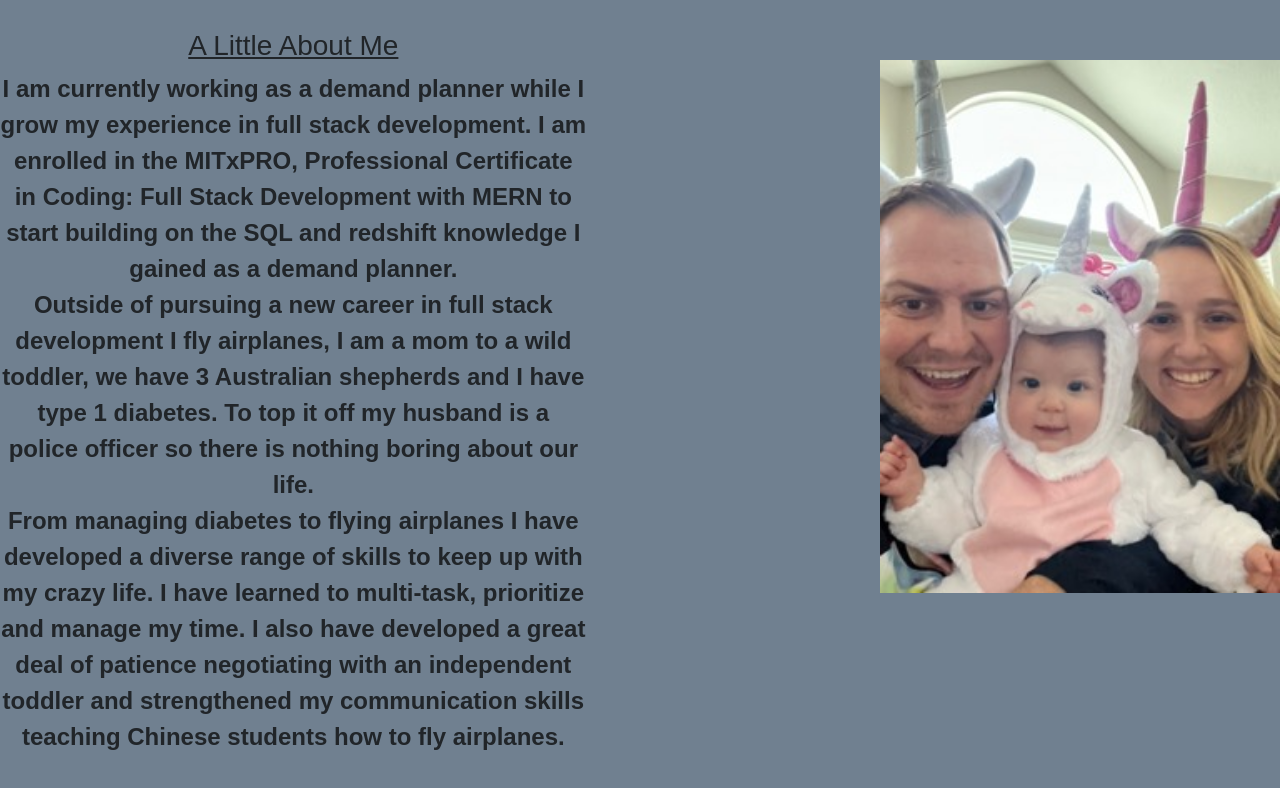
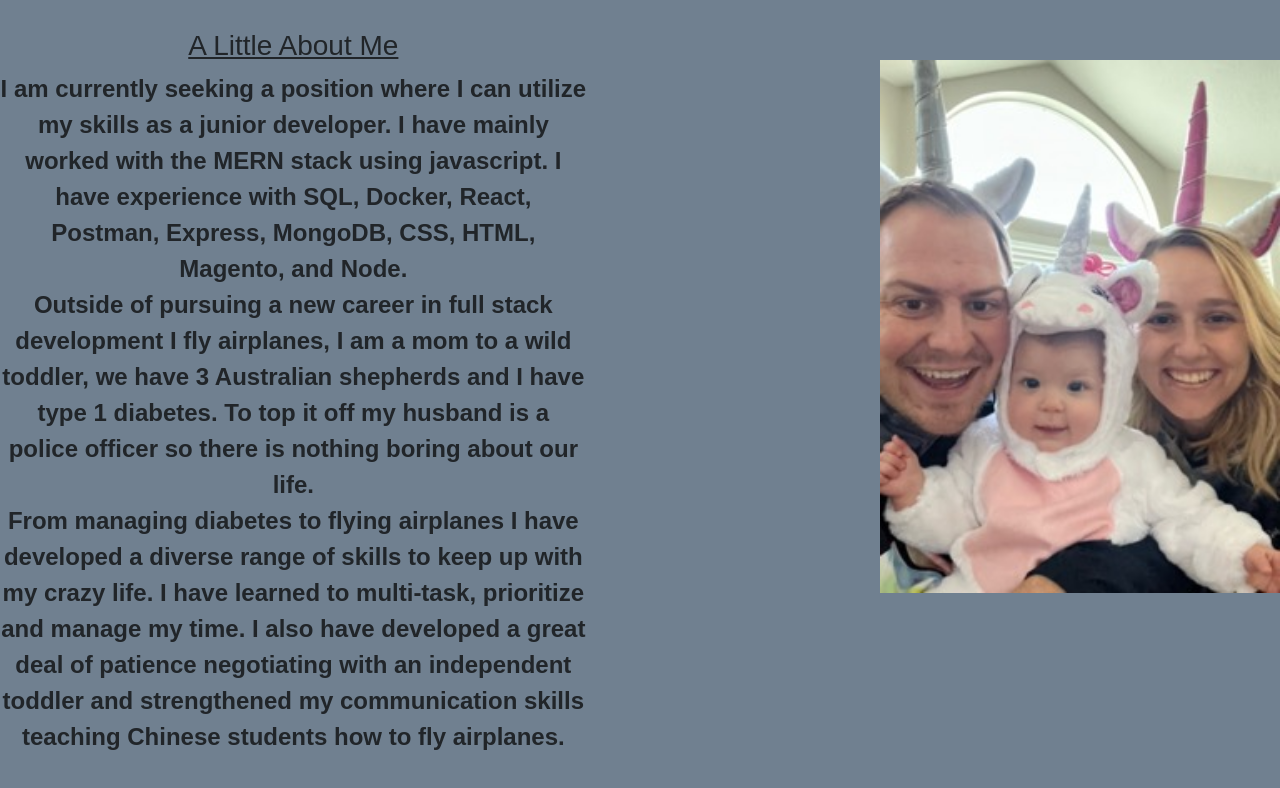
Before and after one commit to katelynmhopper/katelynmhopper.github.io, a plain HTML site: page bio.html in a window 1280 px wide. Drawn offline with nearby package versions, Linux system fonts and the light colour scheme; a web font is replaced by a local one.

Commit message:
Update bio.html

```diff
--- a/bio.html
+++ b/bio.html
@@ -34,10 +34,10 @@
 
         <div class="bio">
             <h3> A Little About Me </h3>
-            <p> I am currently working as a demand planner while I grow my experience in full stack development. I am enrolled in the MITxPRO, Professional Certificate in Coding: Full Stack Development with MERN to start building on the SQL and redshift  knowledge I gained as a demand planner.
+            <p> I am currently seeking a position where I can utilize my skills as a junior developer. I have mainly worked with the MERN stack using javascript. I have experience with SQL, Docker, React, Postman, Express, MongoDB, CSS, HTML, Magento, and Node.
             </br>
                 Outside of pursuing a new career in full stack development I fly airplanes, I am a mom to a wild toddler, we have 3 Australian shepherds and I have type 1 diabetes. To top it off my husband is a police officer so there is nothing boring about our life.
-             </br>
+            </br>
                 From managing diabetes to flying airplanes I have developed a diverse range of skills to keep up with my crazy life. I have learned to multi-task, prioritize and manage my time. I also have developed a great deal of patience negotiating with an independent toddler and strengthened my communication skills teaching Chinese students how to fly airplanes.
              </br>
             </p>
```
